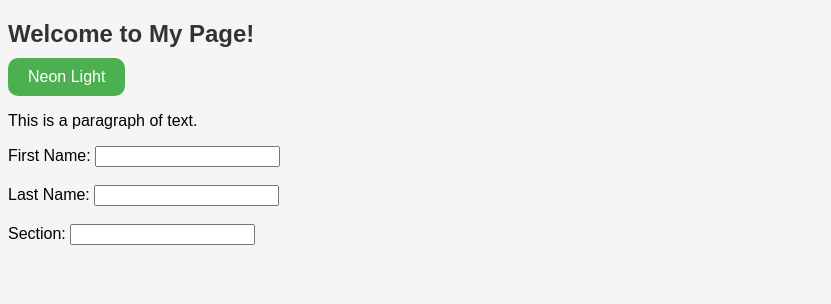
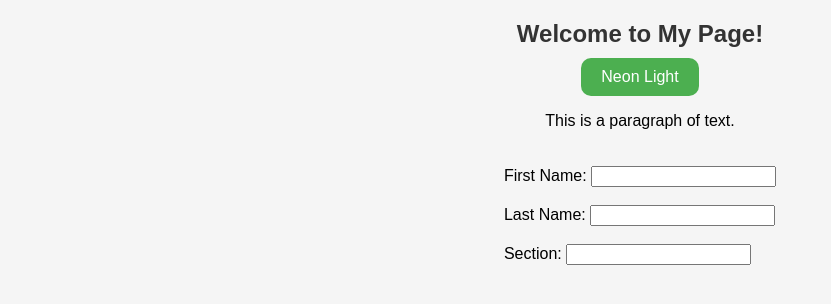
Before and after one commit to admin00-god/admin0.github.io, a plain HTML site: page index.html in a window 1280 px wide. Shown: the whole page, without its empty margins (0-831 px from the left). Drawn offline with Linux system fonts and the light colour scheme.

Commit message:
Update index.html

```diff
--- a/index.html
+++ b/index.html
@@ -6,6 +6,7 @@
       body {
         font-family: Arial, sans-serif;
         background-color: #f5f5f5;
+        text-align: center; /* add this to center the content */
       }
 
       h2 {
@@ -35,6 +36,13 @@
       #myParagraph:hover {
         background-color: orange;
       }
+
+      /* add this to center the form and output */
+      .center {
+        display: inline-block;
+        text-align: left; /* reset text alignment to left */
+        margin: 20px auto; /* add some margin and center horizontally */
+      }
     </style>
 </head>
 <body>
@@ -42,6 +50,7 @@
     <button onclick="changeTextColor()">Neon Light</button>
     <p id="myParagraph">This is a paragraph of text.</p>
 
+    <div class="center"> <!-- wrap the form and output in a div with the center class -->
       <form>
         <label for="firstName">First Name:</label>
         <input type="text" id="firstName" oninput="updateValues()"><br><br>
@@ -54,6 +63,7 @@
 
         <p id="output"></p>
       </form>
+    </div>
 
     <script>
       function changeTextColor() {
```
Lines whose indentation alone changed are shown as unchanged.
